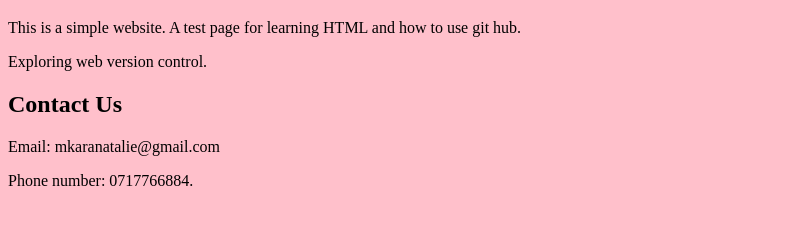
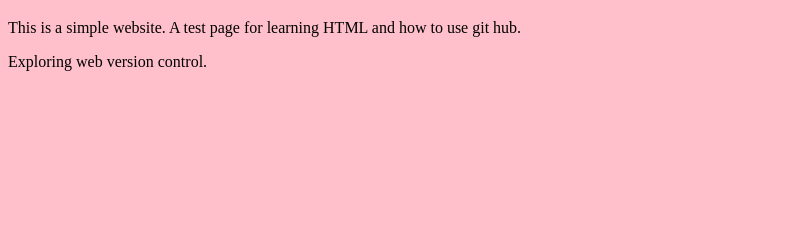
Before and after one commit to Mkara-21/Simple-Website-, a plain HTML site: page index.html in a window 1280 px wide. Shown: the part 61-286 px from the top of the page, without its empty margins (0-800 px from the left). Drawn offline with Linux system fonts and the light colour scheme.

Commit message:
Revert "Version control excercise"

```diff
--- a/index.html
+++ b/index.html
@@ -10,9 +10,5 @@
     <h1>Simple Website</h1>
     <p>This is a simple website. A test page for learning HTML and how to use git hub.</p>
     <p>Exploring web version control.  </p>
-    <section>
-        <h2>Contact Us</h2>
-        <p>Email: mkaranatalie@gmail.com</p>
-        <p> Phone number: 0717766884. </p
 </body>
 </html>
```
